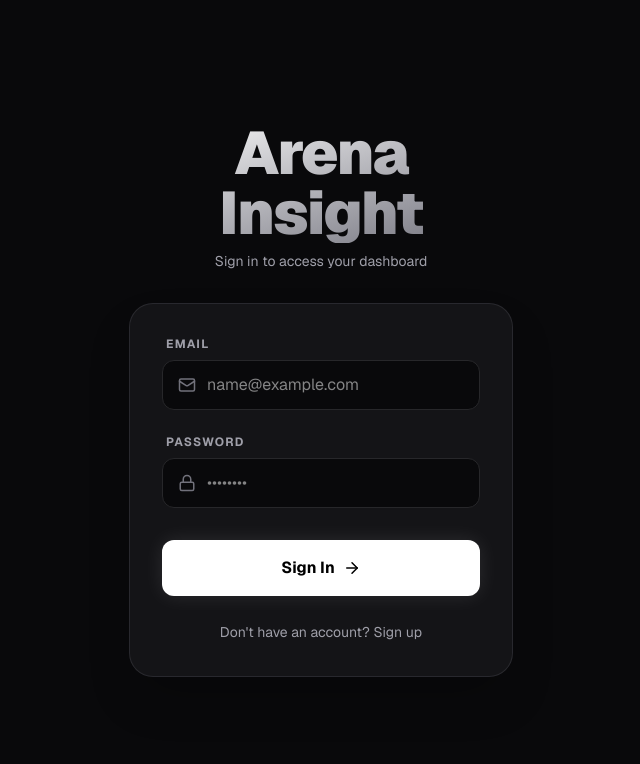
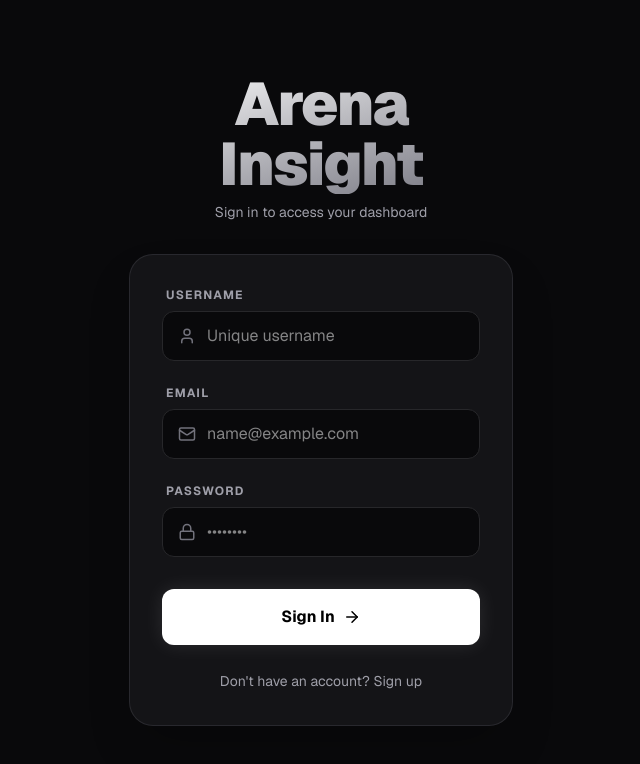
Before and after one commit to jerryjohnsoffl/arena-insight, a Next.js app: page / in a window 1280 px wide. Shown: the top 764 px of the page, without its empty margins (319-959 px from the left). Built offline with nearby package versions, Linux system fonts and the light colour scheme.

Commit message:
first commit

```diff
--- a/src/app/page.tsx
+++ b/src/app/page.tsx
@@ -7,6 +7,7 @@ import { Lock, Mail, ArrowRight, User } from 'lucide-react';
 export default function AuthPage() {
   const [isLogin, setIsLogin] = useState(true);
   const [name, setName] = useState('');
+  const [username, setUsername] = useState('');
   const [email, setEmail] = useState('');
   const [password, setPassword] = useState('');
   const router = useRouter();
@@ -20,7 +21,7 @@ export default function AuthPage() {
 
     // Store in localStorage for the unified dashboard to know the user's role
     localStorage.setItem('userRole', role);
-    localStorage.setItem('userName', isLogin ? email.split('@')[0] : name.trim());
+    localStorage.setItem('userName', username.trim() || email.split('@')[0]);
 
     // Continue to venue selection
     router.push('/venues');
@@ -42,7 +43,7 @@ export default function AuthPage() {
 
         <form onSubmit={handleSubmit} className="w-full bg-zinc-900/80 border border-zinc-700/50 rounded-3xl p-8 shadow-2xl backdrop-blur-md flex flex-col relative overflow-hidden transition-all duration-500">
 
-          {/* Animated Name Field Container */}
+          {/* Animated Name Field Container (Only for Sign Up) */}
           <div className={`grid transition-all duration-500 ease-[cubic-bezier(0.23,1,0.32,1)] ${isLogin ? 'grid-rows-[0fr] opacity-0 -translate-y-4' : 'grid-rows-[1fr] opacity-100 translate-y-0'}`}>
             <div className="overflow-hidden">
               <div className="flex flex-col gap-2 pb-6">
@@ -60,6 +61,22 @@ export default function AuthPage() {
                   />
                 </div>
               </div>
+            </div>
+          </div>
+
+          {/* Permanent Username Field */}
+          <div className="flex flex-col gap-2 mb-6">
+            <label className="text-zinc-400 text-xs font-bold uppercase tracking-widest ml-1">Username</label>
+            <div className="relative">
+              <User size={18} className="absolute left-4 top-1/2 -translate-y-1/2 text-zinc-500" />
+              <input
+                type="text"
+                value={username}
+                onChange={(e) => setUsername(e.target.value)}
+                placeholder="Unique username"
+                required
+                className="w-full bg-zinc-950 border border-zinc-800 text-white rounded-xl pl-11 pr-4 py-3 outline-none focus:border-indigo-500 transition-colors"
+              />
             </div>
           </div>
 
@@ -100,6 +117,7 @@ export default function AuthPage() {
             {isLogin ? "Sign In" : "Sign Up"} <ArrowRight size={18} />
           </button>
 
+
           <div className="mt-6 text-center relative z-10">
             <button
               type="button"
```
